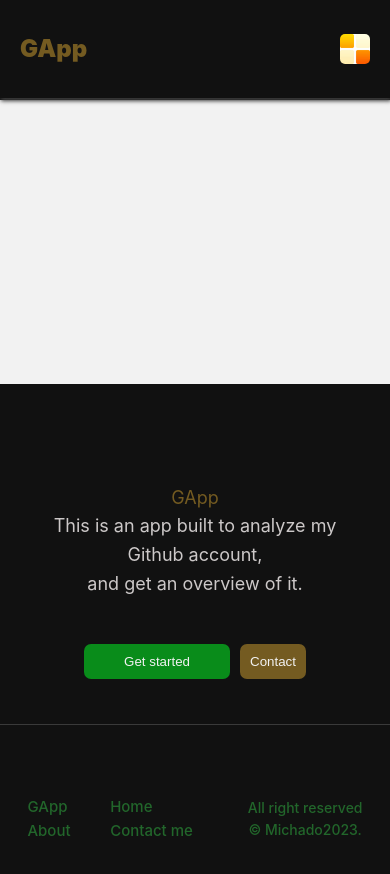
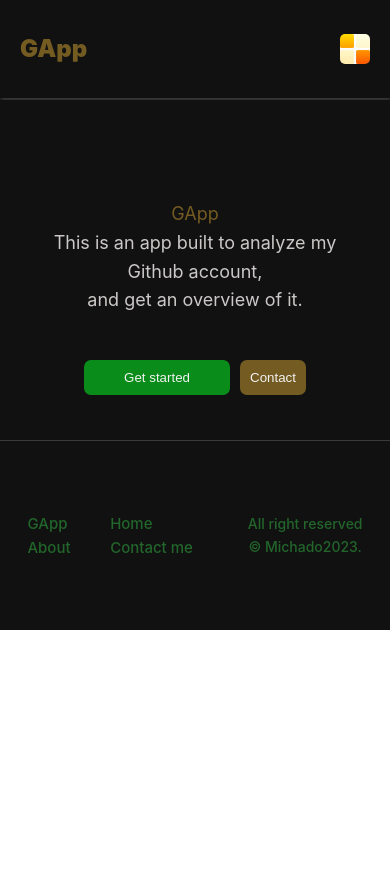
Before and after one commit to michado2019/altschool-third-semester-exam, a Vue app: page / in a window 390 px wide. Shown: the top 874 px of the page. After the commit the page ends 844 px from the top, so only its background shows below. Built offline with nearby package versions, Linux system fonts and the light colour scheme.

Commit message:
smallScreenNav done

```diff
--- a/src/App.vue
+++ b/src/App.vue
@@ -22,10 +22,10 @@ export default {
   <main class="App">
     <Navbar :controlSmallScreenNavbar="this.controlSmallScreenNavbar" />
     <SmallScreenNavbar :smallScreenNavbar="this.smallScreenNavbar" />
-    <div>
+    <div class="content" :style="smallScreenNavbar ? {display : 'none'} : {display: 'block'}">
       <RouterView></RouterView>
     </div>
-    <Footer />
+    <Footer :smallScreenNavbar="this.smallScreenNavbar" />
   </main>
 </template>
 
@@ -44,4 +44,17 @@ export default {
     max-width: 100%;
   }
 }
+@media screen and (max-width: 480px) {
+  .App {
+    height: 65vh;
+  }
+  .content{
+  position: relative;
+  }
+}
+@media screen and (min-width: 481px) {
+  .content{
+  display: block;
+  }
+}
 </style>
--- a/src/components/SmallScreenNavbar.vue
+++ b/src/components/SmallScreenNavbar.vue
@@ -1,12 +1,23 @@
 <script>
 export default {
   name: "SmallScreenNavbar",
-  props: ['smallScreenNavbar']
+  props: ['smallScreenNavbar'],
+  data(){
+    return{
+    newState: this.smallScreenNavbar
+    }
+  },
+
+  methods: {
+    handleSmallNav(condition){
+      this.newState = condition
+    }
+  }
 };
 </script>
 
 <template>
-  <div class="smallScreen-wrapper" :style= "[smallScreenNavbar ? {marginLeft: '0', transition: 'all 0.5s'} : {marginLeft: '-500px', transition: 'all 0.5s'}]">
+  <div class="smallScreen-wrapper" :style= "[smallScreenNavbar ? {marginLeft: '0', transition: 'all 0.5s'} : {marginLeft: '-500px', transition: 'all 0.5s'}]" >
     <nav class="smallScreen-navbar_nav">
       <ul class="smallScreen-navbar_lists">
         <Router-link to="/" class="smallScreen-navbar_links">
@@ -28,7 +39,8 @@ export default {
   background-color: #212121;
   left: 0;
   width: 100%;
-  height: 100%;
+  height: 65vh;
+  position: absolute;
 }
 .smallScreen-navbar_nav {
   margin-left: -40px;
--- a/src/components/layouts/Footer.vue
+++ b/src/components/layouts/Footer.vue
@@ -1,11 +1,12 @@
 <script>
 export default {
   name: "Footer",
+  props: ['smallScreenNavbar']
 };
 </script>
 
 <template>
-  <div class="footerWrapper">
+  <div class="footerWrapper" :style="smallScreenNavbar ? {top : '65vh'} : {display: ''}">
     <div class="footerContents-one">
       <Router-link to="/" class="footerLinks"> GApp </Router-link>
       <Router-link to="/" class="footerLinks"> Home </Router-link>
@@ -27,7 +28,6 @@ export default {
   background-color: #111;
   height: 121px;
   border-top: 1px solid #3a3a3a;
-  top: 100%;
 }
 .footerContents-one {
   display: grid;
```
